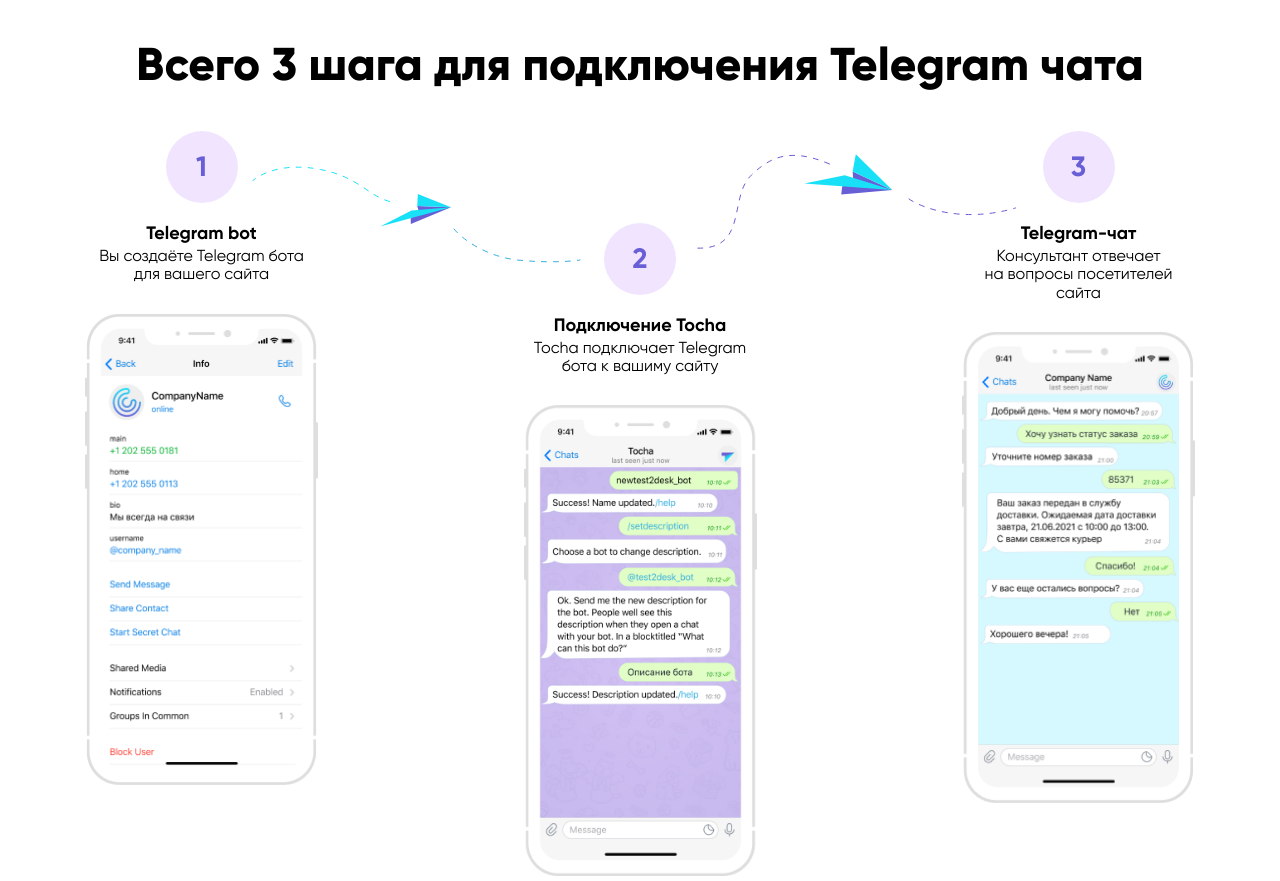
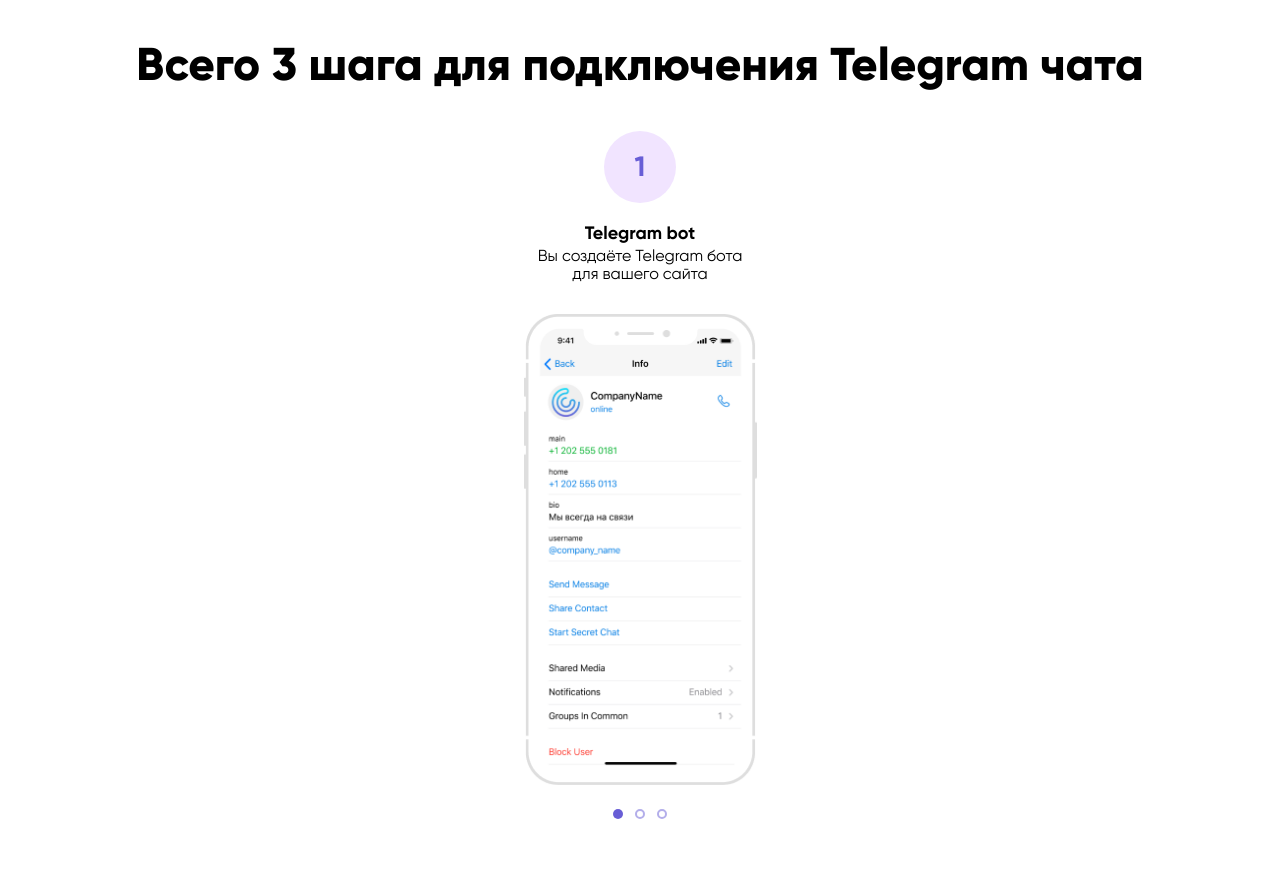
Before and after one commit to Gennod/tocha, a website: page src/index.html in a window 1280 px wide. Shown: the part 2280-3161 px from the top of the page. After the commit the page ends 3099 px from the top, so only its background shows below. Drawn offline with Linux system fonts and the light colour scheme; files whose address does not match are found by name.

Commit message:
add telegram block with slider

```diff
--- a/src/index.html
+++ b/src/index.html
@@ -47,8 +47,8 @@
                         <h2 class="about__title">Tocha Online — это</h2>
                         <ul class="about__list">
                             <li class="about__list-item">
-                                <img width="68" height="68" class="about__icon" src="./assets/icons/about-telegram-icon.svg"
-                                    alt="about-telegram-icon">
+                                <img width="68" height="68" class="about__icon"
+                                    src="./assets/icons/about-telegram-icon.svg" alt="about-telegram-icon">
                                 <div class="about__descr">
                                     <div class="about__subtitle">Ничего лишнего</div>
                                     <div class="about__text">Отсутствие лишних приложений для операторов. Оператору не
@@ -56,24 +56,24 @@
                                 </div>
                             </li>
                             <li class="about__list-item">
-                                <img width="68" height="68" class="about__icon" src="./assets/icons/about-simple-icon.svg"
-                                    alt="about-simple-icon">
+                                <img width="68" height="68" class="about__icon"
+                                    src="./assets/icons/about-simple-icon.svg" alt="about-simple-icon">
                                 <div class="about__descr">
                                     <div class="about__subtitle">Простота</div>
                                     <div class="about__text">Простая установка на сайт</div>
                                 </div>
                             </li>
                             <li class="about__list-item">
-                                <img width="68" height="68" class="about__icon" src="./assets/icons/about-assistent-icon.svg"
-                                    alt="about-assistent-icon">
+                                <img width="68" height="68" class="about__icon"
+                                    src="./assets/icons/about-assistent-icon.svg" alt="about-assistent-icon">
                                 <div class="about__descr">
                                     <div class="about__subtitle">Несколько ассистентов</div>
                                     <div class="about__text">Возможность подключения нескольких ассистентов</div>
                                 </div>
                             </li>
                             <li class="about__list-item">
-                                <img width="68" height="68" class="about__icon" src="./assets/icons/about-custom-icon.svg"
-                                    alt="about-custom-icon">
+                                <img width="68" height="68" class="about__icon"
+                                    src="./assets/icons/about-custom-icon.svg" alt="about-custom-icon">
                                 <div class="about__descr">
                                     <div class="about__subtitle">Кастомизация</div>
                                     <div class="about__text">Настройка интерфейса под нужды сайта</div>
@@ -128,33 +128,41 @@
         <section class="telegram">
             <div class="container">
                 <div class="telegram__title">Всего 3 шага для подключения Telegram чата</div>
-                <div class="telegram__grid">
-                    <div class="lines">
-                        <img width="100%" src="./assets/icons/lines.svg" alt="lines">
-                    </div>
-                    <div class="telegram__column">
+                <div class="telegram__slider">
+                    <div class="telegram__slider-wrapper">
+                        <div class="telegram__slider-inner">
+                            <div class="telegram__slide">
                                 <div class="telegram__step">1</div>
                                 <div class="telegram__subtitle">Telegram bot</div>
                                 <div class="telegram__descr">Вы создаёте Telegram бота для вашего сайта</div>
-                        <img width="233" height="471" class="telegram__img" src="./assets/img/iphoneX-1.png" alt="iphoneX-1">
+                                <img width="233" height="471" class="telegram__img" src="./assets/img/iphoneX-1.png"
+                                    alt="iphoneX-1">
                             </div>
-                    <div class="telegram__column telegram__column--big">
+                            <div class="telegram__slide">
                                 <div class="telegram__step">2</div>
                                 <div class="telegram__subtitle">Подключение Tocha</div>
                                 <div class="telegram__descr">Tocha подключает Telegram бота к вашиму сайту</div>
-                        <img width="233" height="471" class="telegram__img" src="./assets/img/iphoneX-2.png" alt="iphoneX-2">
+                                <img width="233" height="471" class="telegram__img" src="./assets/img/iphoneX-2.png"
+                                    alt="iphoneX-2">
                             </div>
-                    <div class="telegram__column">
+                            <div class="telegram__slide">
                                 <div class="telegram__step">3</div>
                                 <div class="telegram__subtitle">Telegram-чат</div>
                                 <div class="telegram__descr">Консультант отвечает на вопросы посетителей сайта</div>
-                        <img width="233" height="471" class="telegram__img" src="./assets/img/iphoneX-3.png" alt="iphoneX-3">
+                                <img width="233" height="471" class="telegram__img" src="./assets/img/iphoneX-3.png"
+                                    alt="iphoneX-3">
                             </div>
+                        </div>
+                    </div>
+                    <ul class="telegram__dots">
+
+                    </ul>
                 </div>
             </div>
         </section>
     </main>
-    <script src="js/slider.js"></script>
+    <script src="js/tariff-slider.js"></script>
+    <script src="js/telegram-slider.js"></script>
 </body>
 
 </html>
--- /dev/null
+++ b/src/js/telegram-slider.js
@@ -0,0 +1,48 @@
+window.addEventListener("DOMContentLoaded", () => {
+  const slidesWrapper = document.querySelector(".telegram__slider-wrapper"),
+    slidesField = document.querySelector(".telegram__slider-inner"),
+    width = window.getComputedStyle(slidesWrapper).width,
+    slides = document.querySelectorAll(".telegram__slide"),
+    dotsWrapper = document.querySelector(".telegram__dots"),
+    dotsArr = [];
+
+  let slideIndex = 1,
+      offset = 0;
+
+  slidesField.style.width = 100 * slides.length + "%";
+
+  slides.forEach(slide => {
+    slide.style.width = width;
+  });
+
+  for (let i = 0; i < slides.length; i++) {
+    const dot = document.createElement('li');
+
+    dot.setAttribute('data-slide', i + 1);
+    dot.classList.add("telegram__dot");
+
+    if (i == 0) {
+      dot.classList.add("telegram__dot--active");
+    }
+    dotsWrapper.append(dot);
+    dotsArr.push(dot);
+  }
+
+  dotsArr.forEach(dot => {
+    dot.addEventListener("click", (e) => {
+      const slideTo = e.target.getAttribute('data-slide');
+
+      slideIndex = slideTo;
+      offset = +width.slice(0, width.length - 2) * (slideTo - 1);
+
+      slidesField.style.transform = `translateX(-${offset}px)`;
+
+      dotsArr.forEach(dot => {
+        if (dot.classList.contains("telegram__dot--active")) {
+          dot.classList.remove("telegram__dot--active");
+        }
+      });
+      dotsArr[slideIndex - 1].classList.add("telegram__dot--active");
+    });
+  });
+});
--- a/src/sass/base/_mixins.scss
+++ b/src/sass/base/_mixins.scss
@@ -49,6 +49,30 @@
   }
 }
 
+@mixin dots {
+  &__dots {
+    @include dflex-sb-center;
+    position: absolute;
+    bottom: 0;
+    left: 50%;
+    transform: translateX(-50%);
+    z-index: 2;
+    width: rem(54);
+  }
+  &__dot {
+    width: rem(10);
+    height: rem(10);
+    border-radius: 50%;
+    border: rem(2) solid $color-violet-light;
+    background: none;
+    cursor: pointer;
+    &--active {
+      border: none;
+      background: $color-main;
+    }
+  }
+}
+
 @function rem($num) {
   $strip-unit: $num / ($num * 0 + 1);
   @return $strip-unit / 16 * 1rem;
--- a/src/sass/blocks/_tariffs.scss
+++ b/src/sass/blocks/_tariffs.scss
@@ -1,4 +1,5 @@
 .tariffs {
+  @include dots;
   padding-top: rem(100);
   text-align: center;
   &__title {
@@ -52,25 +53,4 @@
   &__item-btn {
     width: 100%;
   }
-  &__dots {
-    @include dflex-sb-center;
-    position: absolute;
-    bottom: 0;
-    left: 50%;
-    transform: translateX(-50%);
-    z-index: 2;
-    width: rem(54);
-  }
-  &__dot {
-    width: rem(10);
-    height: rem(10);
-    border-radius: 50%;
-    border: rem(2) solid $color-violet-light;
-    background: none;
-    cursor: pointer;
-    &--active {
-      border: none;
-      background: $color-main;
-    }
-  }
 }
--- a/src/sass/blocks/_telegram.scss
+++ b/src/sass/blocks/_telegram.scss
@@ -1,21 +1,11 @@
 .telegram {
+  @include dots;
   padding-top: rem(54);
   text-align: center;
   &__title {
     font-family: $ff-ebold;
     font-size: $fz-title;
     margin-bottom: rem(40);
-  }
-  &__grid {
-    @include dflex-sb;
-    position: relative;
-    min-height: rem(750);
-  }
-  &__column {
-    width: rem(233);
-    &--big {
-      align-self: flex-end;
-    }
   }
   &__step {
     @include dflex-center;
@@ -37,10 +27,18 @@
   &__descr {
     margin-bottom: rem(30);
   }
+  &__slider {
+    position: relative;
+  }
+  &__slider-wrapper {
+    @include push--auto;
+    overflow: hidden;
+    width: rem(280);
+    padding-bottom: rem(30);
+  }
+  &__slider-inner {
+    display: flex;
+    transition: all   .3s;
+  }
+
 }
-
-.lines {
-  position: absolute;
-  top: 0;
-  left: 0;
-}
```
Also changed, not shown: src/css/style.min.css, src/js/tariff-slider.js (renamed from src/js/slider.js). Lines whose indentation alone changed are shown as unchanged.
